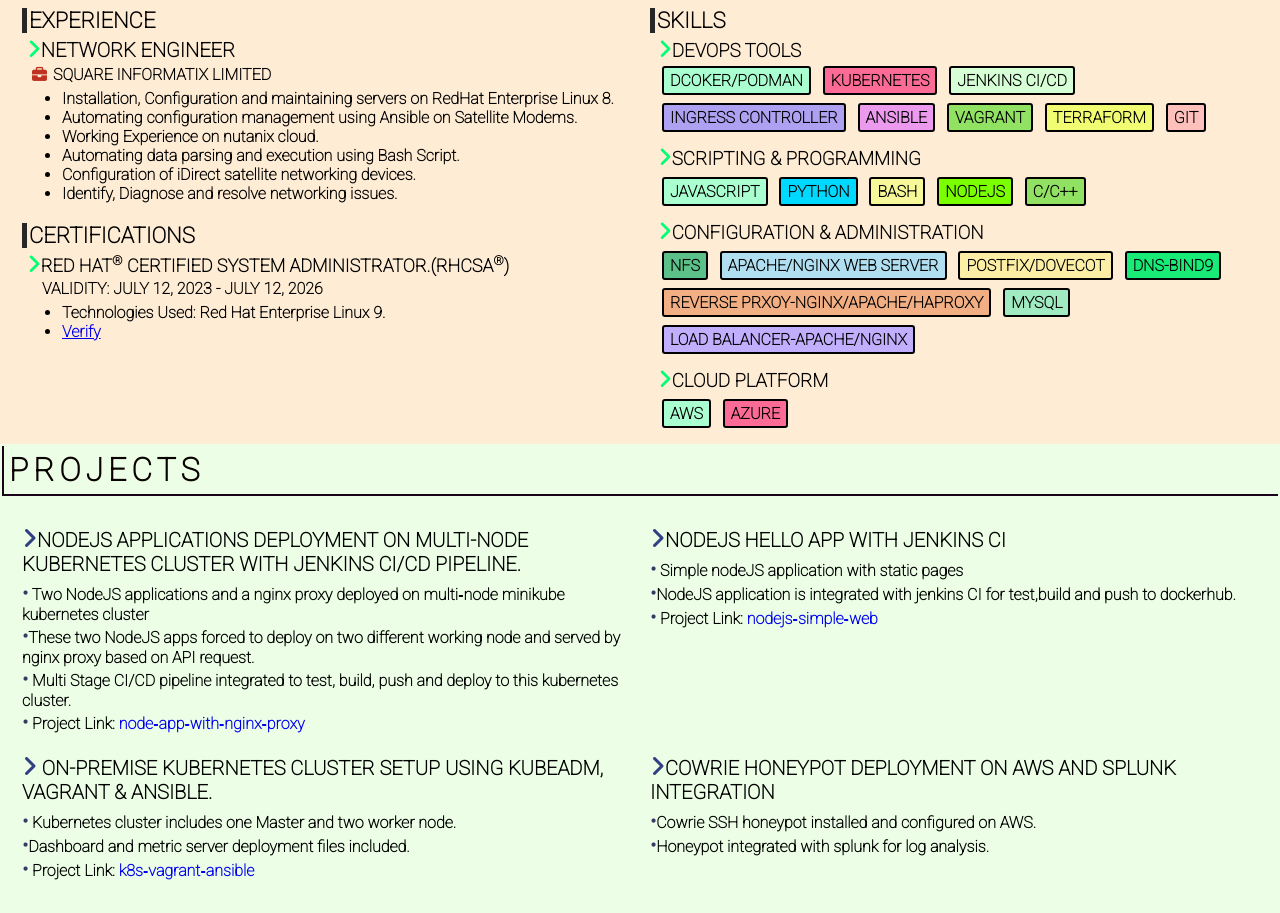
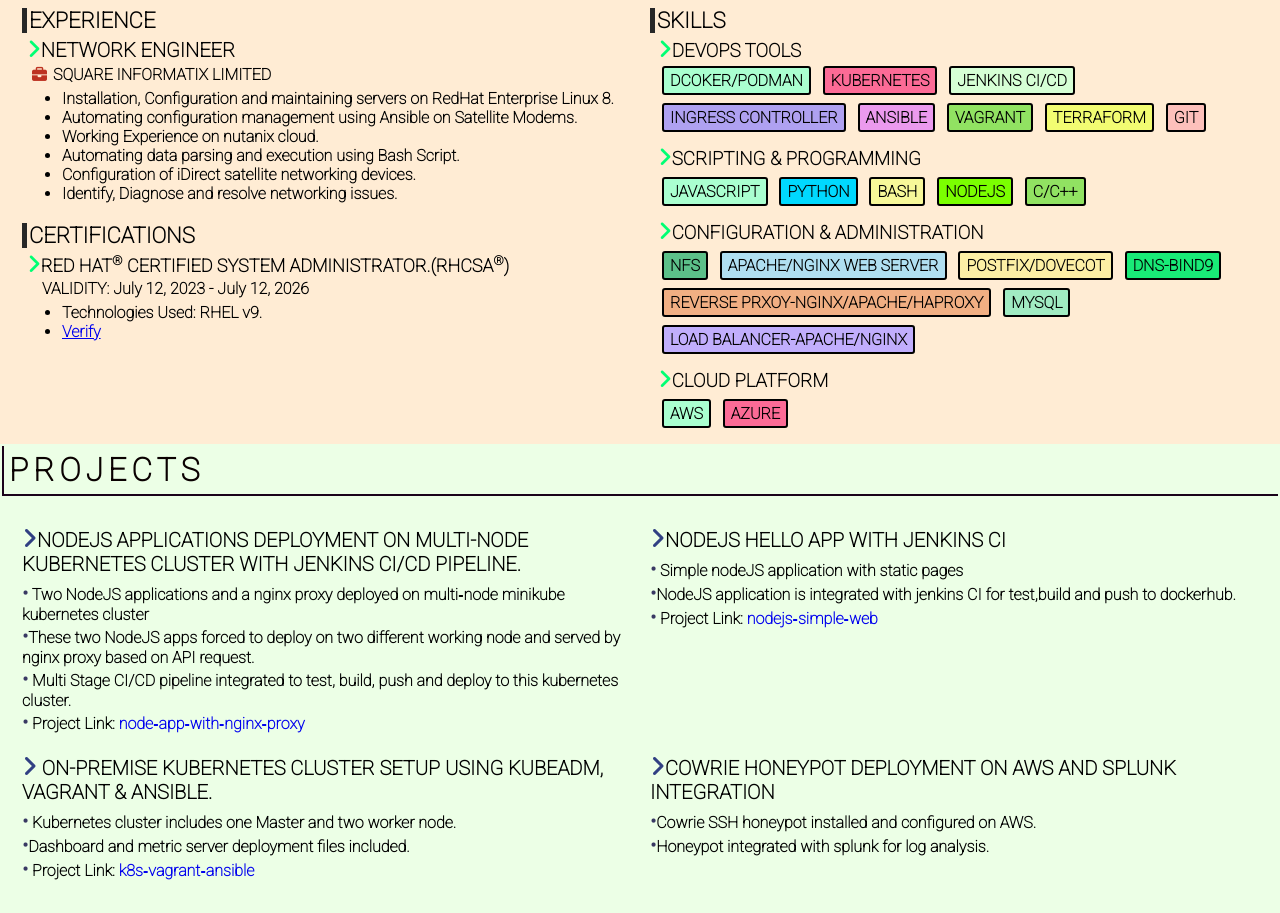
Before and after one commit to akibhasan15/My-devops-portfolio, a plain HTML site: page index.html in a window 1280 px wide. Shown: the part 724-1637 px from the top of the page. Drawn offline with Linux system fonts and the light colour scheme; a web font is replaced by a local one.

Commit message:
fix some small sentences

```diff
--- a/index.html
+++ b/index.html
@@ -97,10 +97,10 @@
           </h2>
           <h3 style="text-align:left; font-size:18px;font-weight: 600; margin:0 0 0 5px;" class='portfolio-icon'><i
               class='fas fa-angle-right'></i>RED HAT<span style="vertical-align: super; font-size: small;">&reg;</span> CERTIFIED SYSTEM ADMINISTRATOR.(RHCSA<span style="vertical-align: super; font-size: small;">&reg;</span>) </h3>
-          <h4 style="text-align:left;margin: 3px 0 0px 20px;"></i>VALIDITY: JULY 12, 2023 - JULY 12, 2026</h4>
+          <h4 style="text-align:left;margin: 3px 0 0px 20px;"></i>VALIDITY: July 12, 2023 - July 12, 2026</h4>
 
           <ul style="padding-top:5px;">
-            <li>Technologies Used: Red Hat Enterprise Linux 9.</li>
+            <li>Technologies Used: RHEL v9.</li>
             <li><a href="https://www.credly.com/badges/7a35ec7e-08ed-454f-9e98-160557570bb6/public_url" target="_blank">Verify</a></li>
 
 
```
